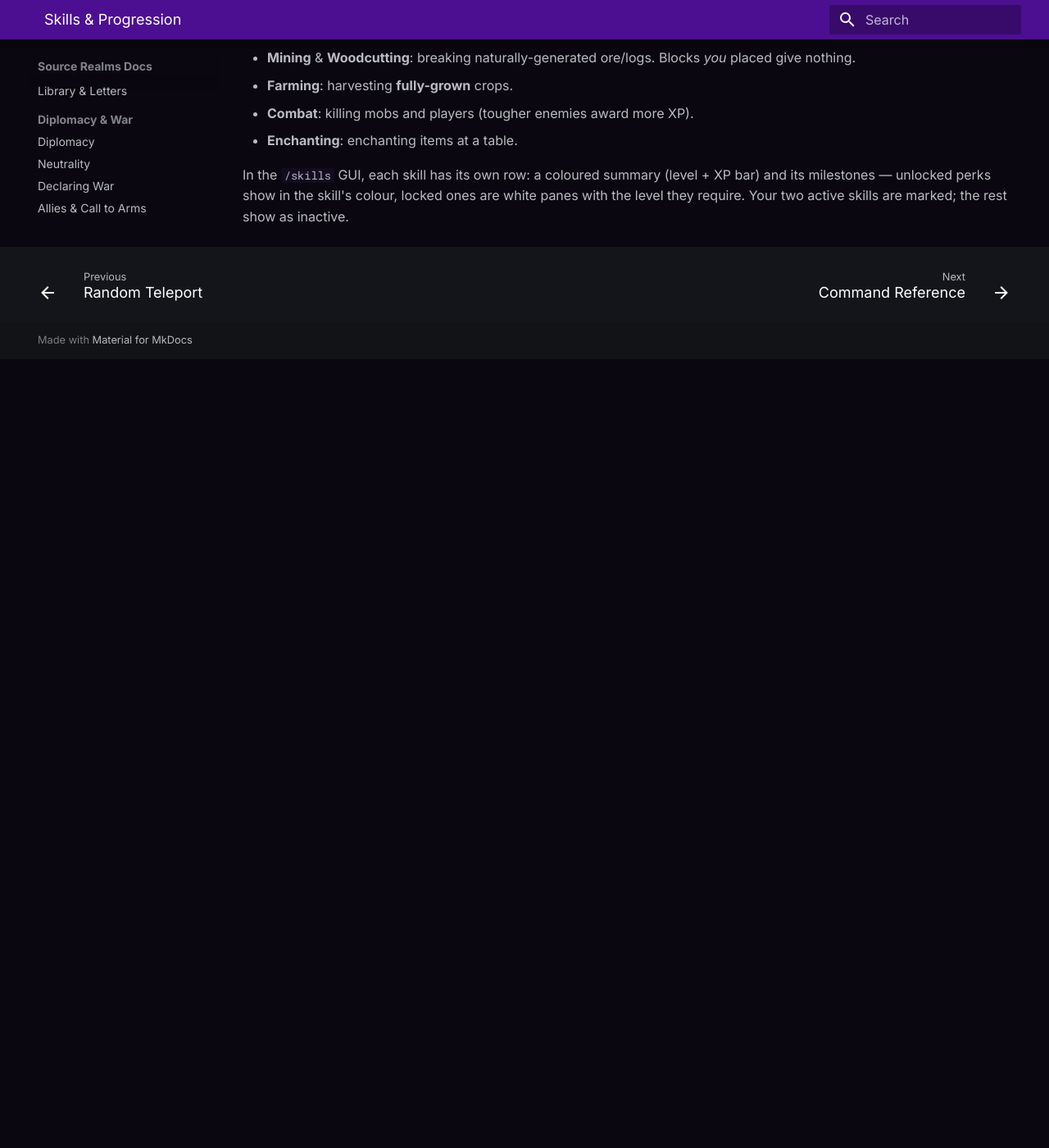
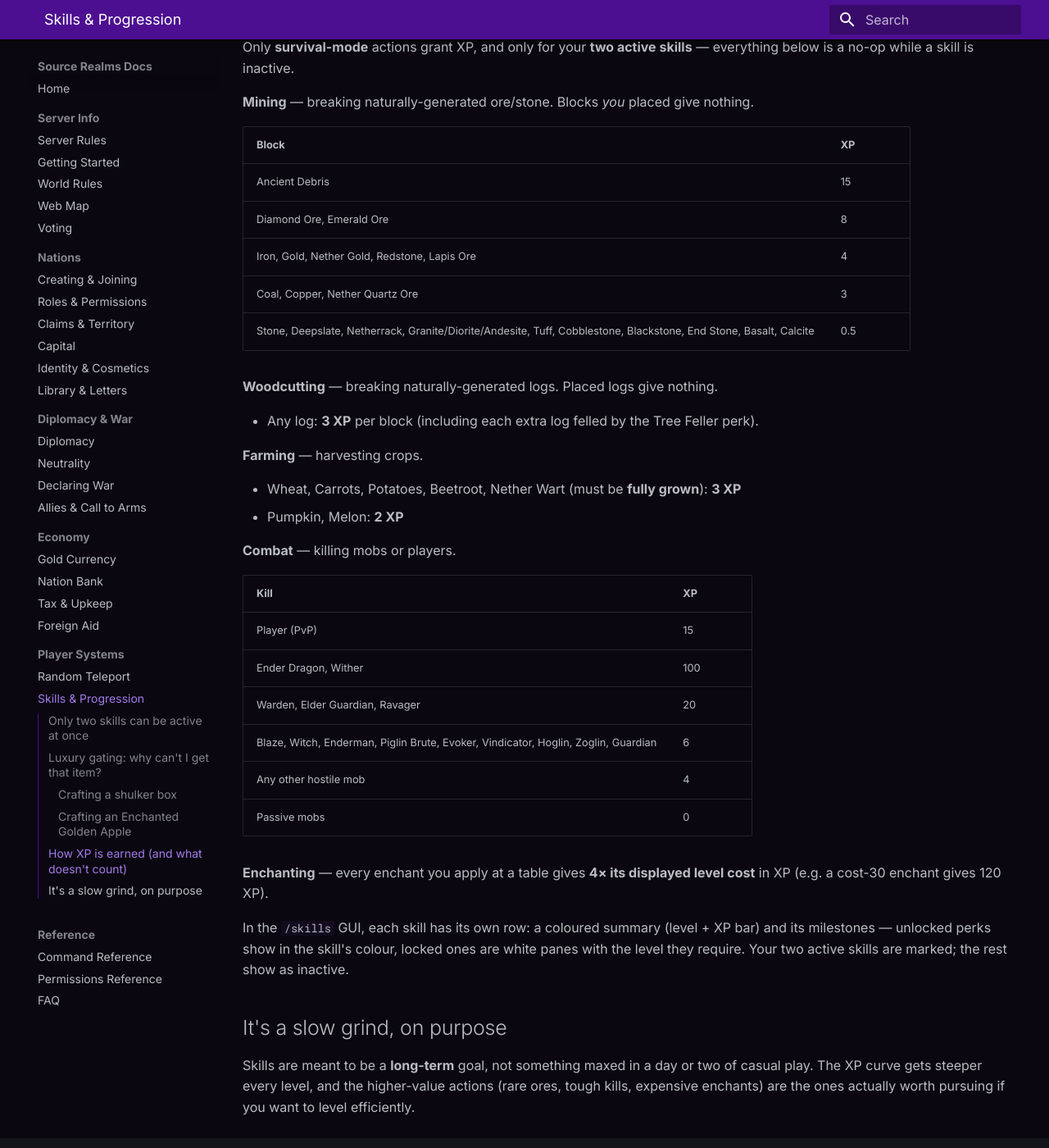
Before and after one commit to SourceRealms/sourcerealms-docs, an MkDocs documentation site: the page built from docs/skills.md, in a window 1280 px wide and 1400 px high, scrolled down 1844 px. Shown: the whole window at 82% size. Built offline with MkDocs 1.6.1 and Material for MkDocs 9.7.7, drawn with Linux system fonts in a browser that asks for light colours; before the commit the page ends 2282 px from its top, so only the background shows below that; some of the changed text lies outside the part shown.

Commit message:
Rework Enchanting perks (real cost discount + bonus enchant); document XP sources and slower curve
Enchanting's old flat XP-level refund is replaced with a real cost discount at 3/6, plus a capstone chance of a bonus free enchantment at 9. Also documents exact per-action XP for every skill and the intentionally slow leveling curve.

```diff
--- a/docs/skills.md
+++ b/docs/skills.md
@@ -26,7 +26,7 @@ further XP.
 | **Woodcutting** | 25% chance to double log drops | Fell whole trees with an axe | Haste while chopping | Unlocks **Shulker Boxes** |
 | **Farming** | 25% chance for extra crop yield | Crops auto-replant | Guaranteed +1 crop yield | Unlocks **Enchanted Golden Apples** |
 | **Combat** | +2 melee damage | Heal on kill (lifesteal) | +4 melee damage | Unlocks the **Totem of Undying** |
-| **Enchanting** | Refund +1 XP level | Refund +2 XP levels | Refund +3 XP levels + lapis | Unlocks **Mending** |
+| **Enchanting** | -1 level cost to enchant | -2 level cost to enchant | Free lapis + 15% chance of a bonus free enchantment | Unlocks **Mending** |
 
 ## Luxury gating: why can't I get that item?
 
@@ -67,13 +67,48 @@ boxes, Farming for enchanted golden apples) before they'll craft.
 
 ## How XP is earned (and what doesn't count)
 
-- Only **survival-mode** actions grant XP.
-- **Mining** & **Woodcutting**: breaking naturally-generated ore/logs. Blocks *you* placed give
-  nothing.
-- **Farming**: harvesting **fully-grown** crops.
-- **Combat**: killing mobs and players (tougher enemies award more XP).
-- **Enchanting**: enchanting items at a table.
+Only **survival-mode** actions grant XP, and only for your **two active skills** — everything
+below is a no-op while a skill is inactive.
+
+**Mining** — breaking naturally-generated ore/stone. Blocks *you* placed give nothing.
+
+| Block | XP |
+|---|---|
+| Ancient Debris | 15 |
+| Diamond Ore, Emerald Ore | 8 |
+| Iron, Gold, Nether Gold, Redstone, Lapis Ore | 4 |
+| Coal, Copper, Nether Quartz Ore | 3 |
+| Stone, Deepslate, Netherrack, Granite/Diorite/Andesite, Tuff, Cobblestone, Blackstone, End Stone, Basalt, Calcite | 0.5 |
+
+**Woodcutting** — breaking naturally-generated logs. Placed logs give nothing.
+
+- Any log: **3 XP** per block (including each extra log felled by the Tree Feller perk).
+
+**Farming** — harvesting crops.
+
+- Wheat, Carrots, Potatoes, Beetroot, Nether Wart (must be **fully grown**): **3 XP**
+- Pumpkin, Melon: **2 XP**
+
+**Combat** — killing mobs or players.
+
+| Kill | XP |
+|---|---|
+| Player (PvP) | 15 |
+| Ender Dragon, Wither | 100 |
+| Warden, Elder Guardian, Ravager | 20 |
+| Blaze, Witch, Enderman, Piglin Brute, Evoker, Vindicator, Hoglin, Zoglin, Guardian | 6 |
+| Any other hostile mob | 4 |
+| Passive mobs | 0 |
+
+**Enchanting** — every enchant you apply at a table gives **4× its displayed level cost** in XP
+(e.g. a cost-30 enchant gives 120 XP).
 
 In the `/skills` GUI, each skill has its own row: a coloured summary (level + XP bar) and its
 milestones — unlocked perks show in the skill's colour, locked ones are white panes with the level
 they require. Your two active skills are marked; the rest show as inactive.
+
+## It's a slow grind, on purpose
+
+Skills are meant to be a **long-term** goal, not something maxed in a day or two of casual play.
+The XP curve gets steeper every level, and the higher-value actions (rare ores, tough kills,
+expensive enchants) are the ones actually worth pursuing if you want to level efficiently.
```
